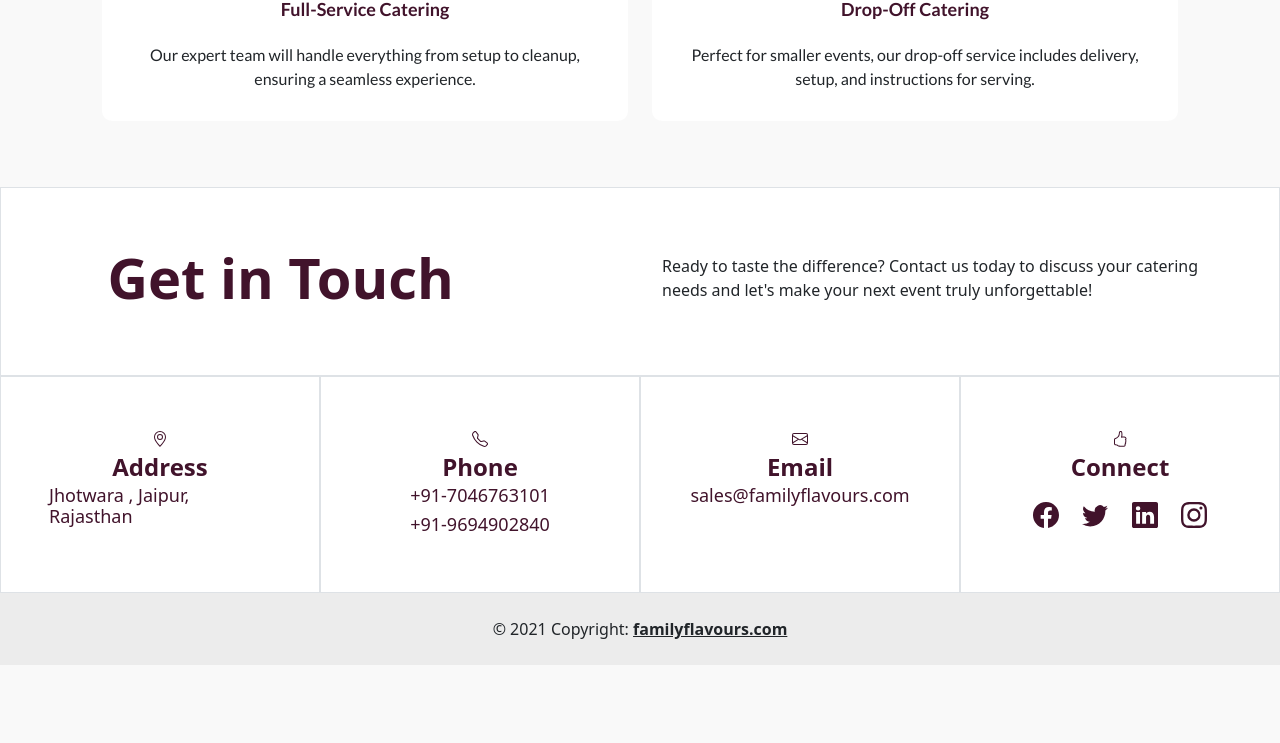
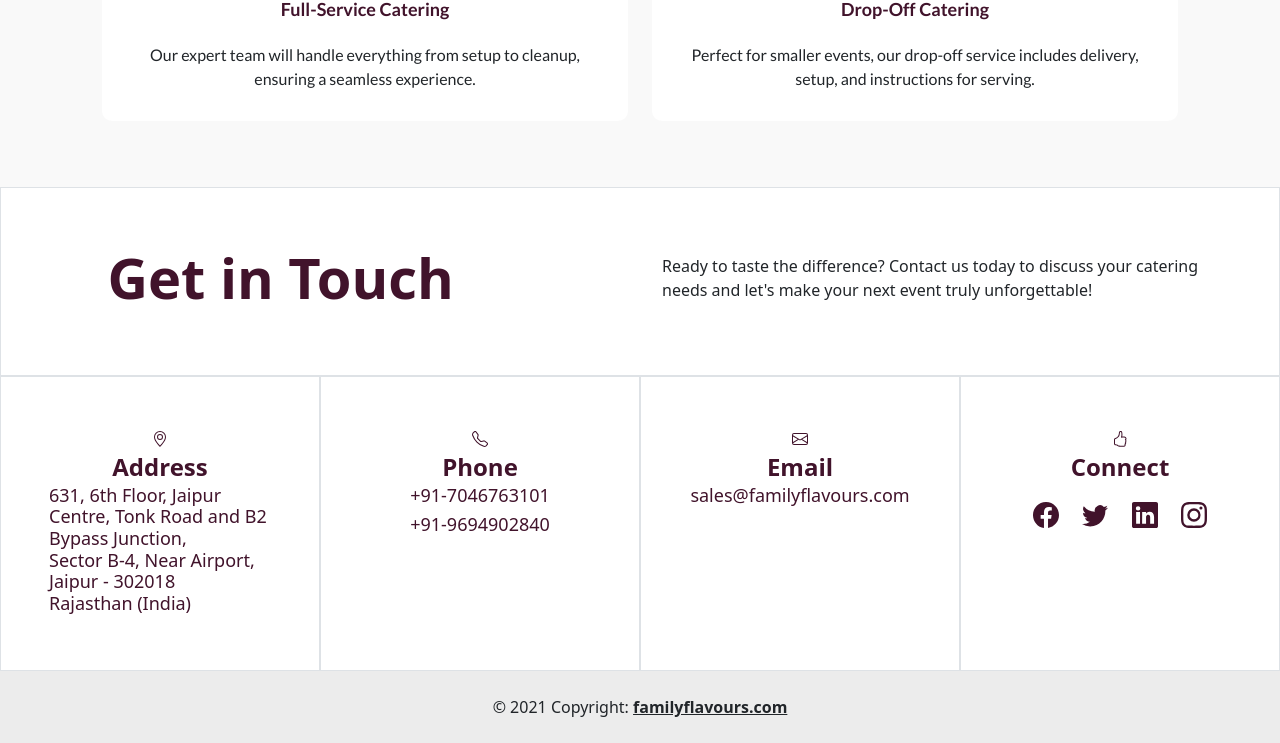
Before and after one commit to webbuildershopiana/family24092402, a plain HTML site: page index.html in a window 1280 px wide. Shown: the part 3568-4311 px from the top of the page. Before the commit the page ends 4233 px from the top, so only its background shows below. Drawn offline with nearby package versions, Linux system fonts and the light colour scheme; a web font is replaced by a local one.

Commit message:
4e2af279-65ae-46e9-95e1-fd8badf6d1a2

```diff
--- a/index.html
+++ b/index.html
@@ -455,7 +455,9 @@ body{width:100%;height:100%;position:fixed;background-color:#34495e;}#flip > div
       <svg xmlns="http://www.w3.org/2000/svg" width="16" height="16" fill="currentColor" viewbox="0 0 16 16" id="igkqhl" class="bi bi-geo-alt">
        <path d="M12.166 8.94c-.524 1.062-1.234 2.12-1.96 3.07A31.493 31.493 0 0 1 8 14.58a31.481 31.481 0 0 1-2.206-2.57c-.726-.95-1.436-2.008-1.96-3.07C3.304 7.867 3 6.862 3 6a5 5 0 0 1 10 0c0 .862-.305 1.867-.834 2.94zM8 16s6-5.686 6-10A6 6 0 0 0 2 6c0 4.314 6 10 6 10z"></path><path d="M8 8a2 2 0 1 1 0-4 2 2 0 0 1 0 4zm0 1a3 3 0 1 0 0-6 3 3 0 0 0 0 6z"></path>
       </svg></span><strong id="iwo6y2" class="fs-4">Address</strong>
-     <h4 id="ichnu8">Jhotwara , Jaipur, Rajasthan</h4>
+     <h4 id="ichnu8">631, 6th Floor, Jaipur Centre, Tonk Road and B2 Bypass Junction,<br>
+      Sector B-4, Near Airport, Jaipur - 302018<br>
+      Rajasthan (India)</h4>
     </div>
     <div id="iclqyq" class="col-lg-3 col-md-4 col-sm-6 col-12 px-5 py-5 border border-black d-flex align-items-center flex-column text-black text-center">
      <span>
```
